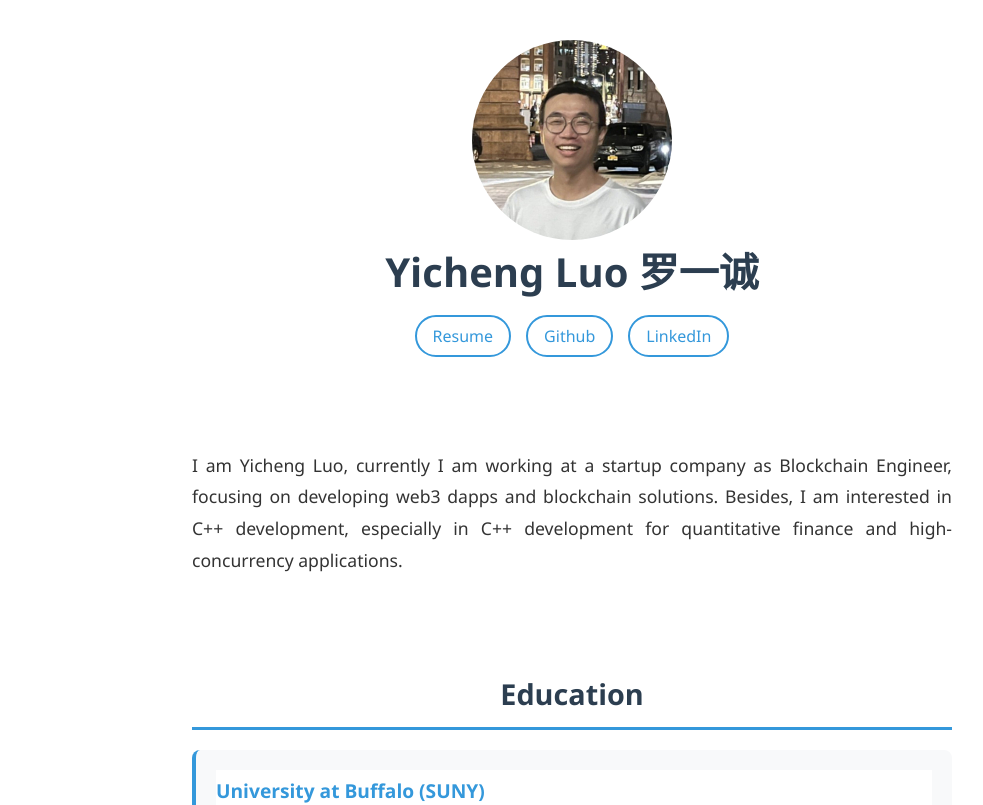
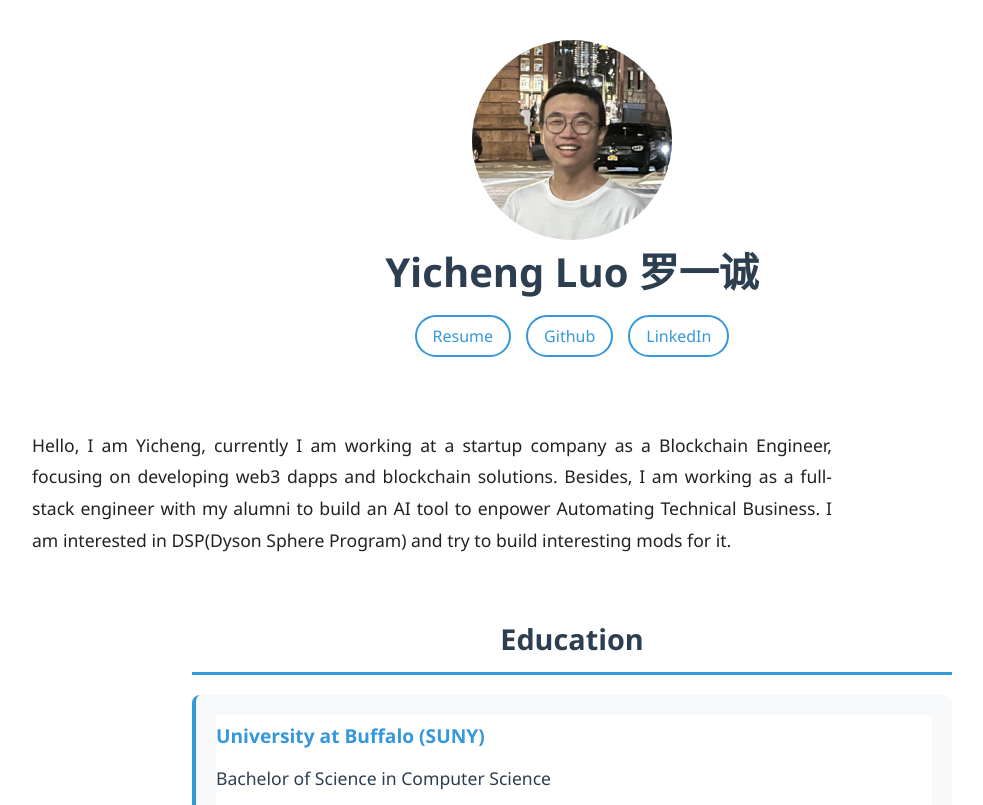
Before and after one commit to yluoc/yluoc.github.io, a Next.js app: page / in a window 1280 px wide. Shown: the top 805 px of the page, without its empty margins (68-1051 px from the left). Built offline with nearby package versions, Linux system fonts and the light colour scheme.

Commit message:
update self-intro section

```diff
--- a/src/components/ProfileIntroduction.tsx
+++ b/src/components/ProfileIntroduction.tsx
@@ -4,10 +4,9 @@ const ProfileIntroduction: React.FC = () => {
   return (
     <div className="profileIntroduction">
       <span>
-        I am Yicheng Luo, currently I am working at a startup company as Blockchain Engineer,
-        focusing on developing web3 dapps and blockchain solutions.
-        Besides, I am interested in C++ development,
-        especially in C++ development for quantitative finance and high-concurrency applications.
+        Hello, I am Yicheng, currently I am working at a startup company as a Blockchain Engineer, focusing on developing web3 dapps and blockchain solutions.
+        Besides, I am working as a full-stack engineer with my alumni to build an AI tool to enpower Automating Technical Business.
+        I am interested in DSP(Dyson Sphere Program) and try to build interesting mods for it.
       </span>
     </div>
   );
--- a/src/styles/globals.css
+++ b/src/styles/globals.css
@@ -70,11 +70,12 @@ body {
 
 .profileIntroduction {
     max-width: 800px;
-    margin: 0 auto 40px auto;
-    padding: 20px;
+    margin: 0 0 40px 40px;
+    padding: 0;
     text-align: justify;
     font-size: 1.1rem;
     line-height: 1.8;
+    color: #222;
 }
 
 .profileIntroduction span {
```
